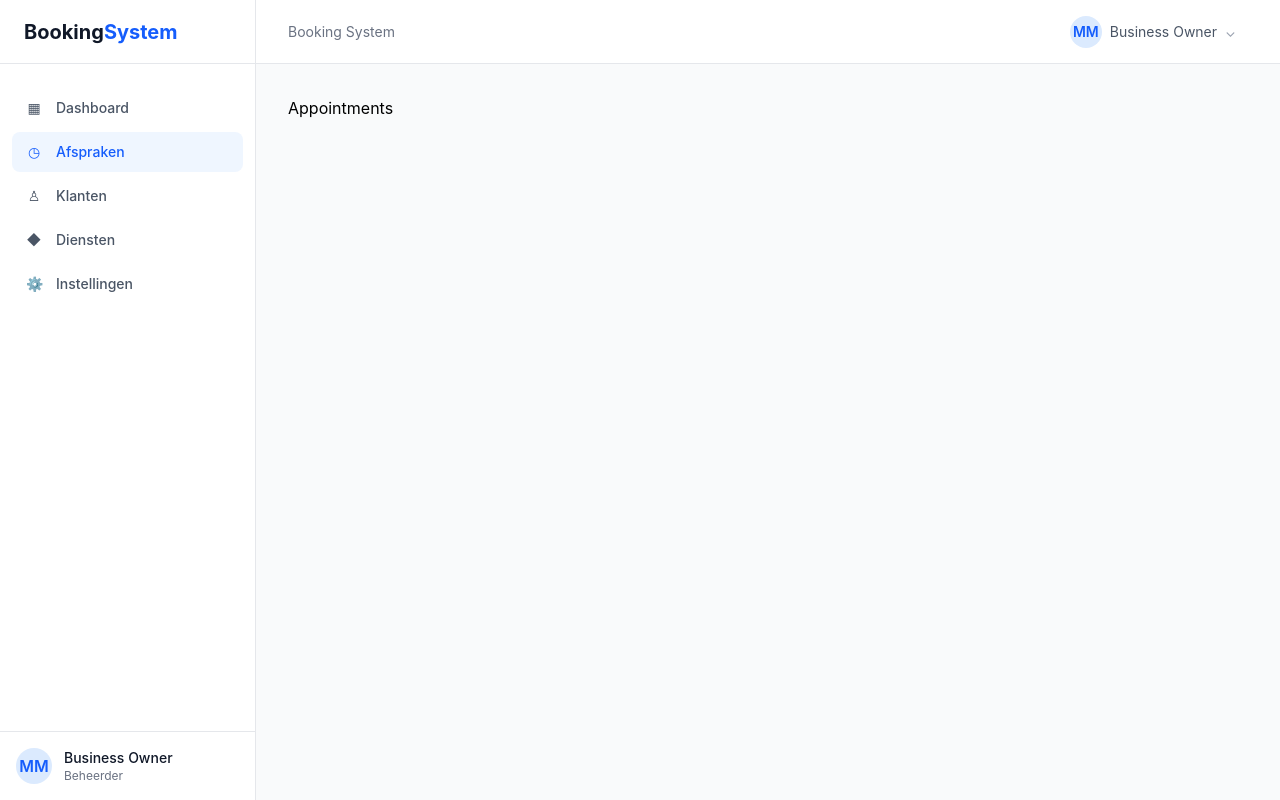
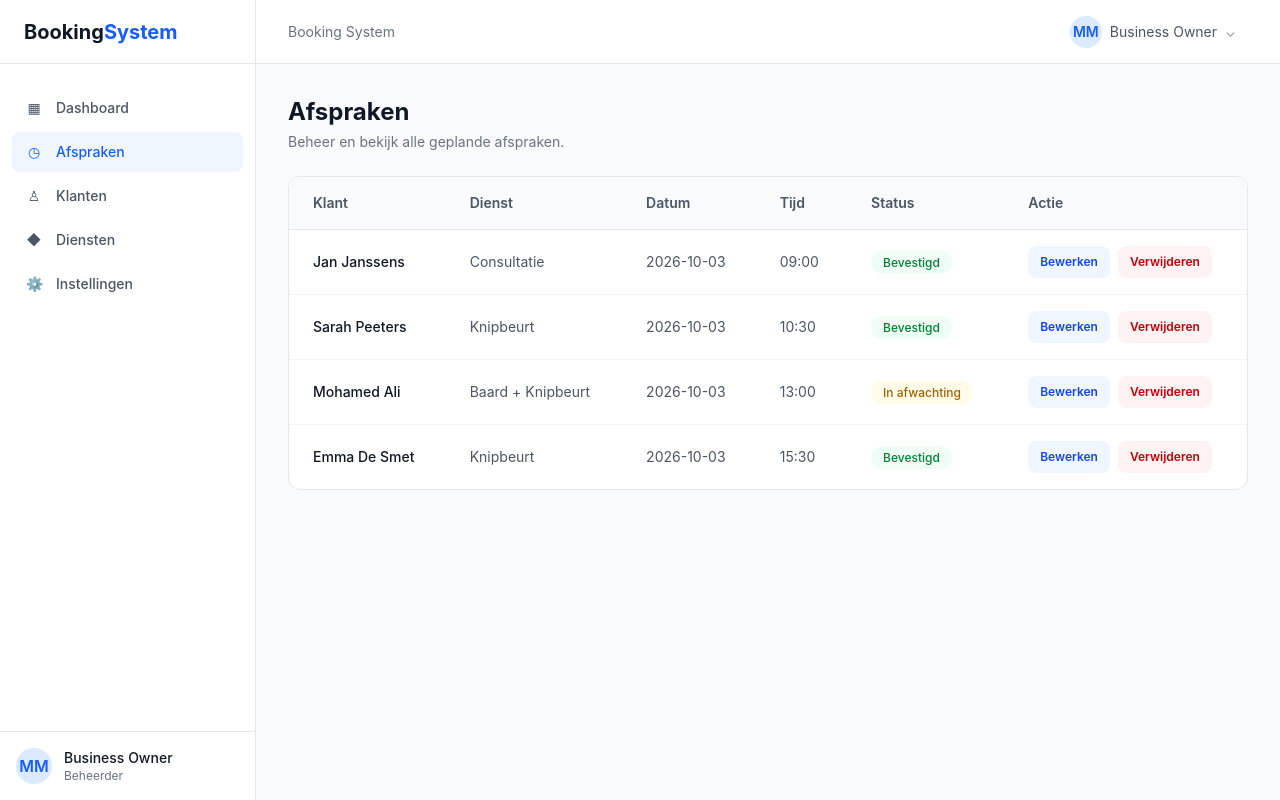
Before and after one commit to KDG-Muhammet/booking-system, a React (Vite) app: page /appointments in a window 1280 px wide. Built offline with nearby package versions, Linux system fonts and the light colour scheme.

Commit message:
Appointment crud functionality + page

```diff
--- a/src/components/ui/NewAppointmentForm.tsx
+++ b/src/components/ui/NewAppointmentForm.tsx
@@ -7,6 +7,8 @@ import { useAppointments } from "../../hooks/useAppointments";
 
 interface NewAppointmentFormProps {
   onClose: () => void;
+  appointmentToEdit?: Appointment;
+  onAppointmentUpdated: (appointment: Appointment) => void;
 }
 
 const schema = z.object({
@@ -19,7 +21,11 @@ const schema = z.object({
 
 type FormFields = z.infer<typeof schema>;
 
-function NewAppointmentForm({ onClose }: NewAppointmentFormProps) {
+function NewAppointmentForm({
+  onClose,
+  appointmentToEdit,
+  onAppointmentUpdated,
+}: NewAppointmentFormProps) {
   const { services } = useServices();
   const { addAppointment } = useAppointments();
 
@@ -31,11 +37,11 @@ function NewAppointmentForm({ onClose }: NewAppointmentFormProps) {
     formState: { errors, isSubmitting },
   } = useForm<FormFields>({
     defaultValues: {
-      customerName: "",
-      service: "",
-      date: "",
-      time: "",
-      notes: "",
+      customerName: appointmentToEdit?.customer ?? "",
+      service: appointmentToEdit?.serviceId?.toString() ?? "",
+      date: appointmentToEdit?.date ?? "",
+      time: appointmentToEdit?.time ?? "",
+      notes: appointmentToEdit?.notes ?? "",
     },
     resolver: zodResolver(schema),
   });
@@ -44,16 +50,20 @@ function NewAppointmentForm({ onClose }: NewAppointmentFormProps) {
     try {
       await new Promise((resolve) => setTimeout(resolve, 1000));
 
-      const newAppointment: Appointment = {
-        id: Date.now(),
+      const appointment: Appointment = {
+        id: appointmentToEdit?.id ?? Date.now(),
         customer: data.customerName,
         serviceId: Number(data.service),
         date: data.date,
         time: data.time,
         notes: data.notes,
-        status: "Bevestigd",
+        status: appointmentToEdit?.status ?? "Bevestigd",
       };
-      addAppointment(newAppointment);
+      if (appointmentToEdit) {
+        onAppointmentUpdated(appointment);
+      } else {
+        addAppointment(appointment);
+      }
 
       console.log(data);
       onClose();
@@ -184,7 +194,11 @@ function NewAppointmentForm({ onClose }: NewAppointmentFormProps) {
           className="rounded-lg bg-blue-600 px-4 py-2.5 text-sm font-semibold text-white hover:bg-blue-700"
           disabled={isSubmitting}
         >
-          {isSubmitting ? "Bezig met opslaan..." : "Afspraken maken"}
+          {isSubmitting
+            ? "Bezig met opslaan..."
+            : appointmentToEdit
+              ? "Wijzigingen opslaan"
+              : "Afspraken maken"}
         </button>
         {errors.root && (
           <p className="text-sm text-red-500">{errors.root.message}</p>
--- a/src/pages/Appointments/Appointments.tsx
+++ b/src/pages/Appointments/Appointments.tsx
@@ -1,5 +1,152 @@
+import { useState } from "react";
+import { useAppointments } from "../../hooks/useAppointments";
+import { useServices } from "../../hooks/useServices";
+import type { Appointment } from "../../types/appointment";
+import Modal from "../../components/ui/Modal";
+import NewAppointmentForm from "../../components/ui/NewAppointmentForm";
+
 function Appointments() {
-  return <h1>Appointments</h1>
+  const { appointments, deleteAppointment, updateAppointment } =
+    useAppointments();
+  const [appointmentToEdit, setAppointmentToEdit] =
+    useState<Appointment | null>(null);
+  const [appointmentToDelete, setAppointmentToDelete] =
+    useState<Appointment | null>(null);
+  const { services } = useServices();
+
+  return (
+    <div className="space-y-6">
+      <div>
+        <h1 className="text-2xl font-bold text-gray-900">Afspraken</h1>
+        <p className="mt-1 text-sm text-gray-500">
+          Beheer en bekijk alle geplande afspraken.
+        </p>
+      </div>
+      <div className="overflow-x-auto rounded-xl border border-gray-200 bg-white">
+        <table className="w-full text-left text-sm">
+          <thead className="border-b border-gray-200 bg-gray-50 text-gray-600">
+            <tr>
+              <th className="px-6 py-4 font-semibold">Klant</th>
+              <th className="px-6 py-4 font-semibold">Dienst</th>
+              <th className="px-6 py-4 font-semibold">Datum</th>
+              <th className="px-6 py-4 font-semibold">Tijd</th>
+              <th className="px-6 py-4 font-semibold">Status</th>
+              <th className="px-6 py-4 font-semibold">Actie</th>
+            </tr>
+          </thead>
+
+          <tbody className="divide-y divide-gray-100">
+            {appointments.length === 0 ? (
+              <tr>
+                <td
+                  colSpan={6}
+                  className="px-6 py-10 text-center text-gray-500"
+                >
+                  Er zijn nog geen afspraken.
+                </td>
+              </tr>
+            ) : (
+              appointments.map((appointment) => (
+                <tr key={appointment.id} className="hover:bg-gray-50">
+                  <td className="px-6 py-4 font-medium text-gray-900">
+                    {appointment.customer}
+                  </td>
+                  <td className="px-6 py-4 text-gray-600">
+                    {services.find((s) => s.id === appointment.serviceId)?.name}
+                  </td>
+                  <td className="px-6 py-4 text-gray-600">
+                    {appointment.date}
+                  </td>
+                  <td className="px-6 py-4 text-gray-600">
+                    {appointment.time}
+                  </td>
+                  <td className="px-6 py-4">
+                    <span
+                      className={`rounded-full px-3 py-1 text-xs font-medium ${
+                        appointment.status === "Bevestigd"
+                          ? "bg-green-50 text-green-700"
+                          : "bg-yellow-50 text-yellow-700"
+                      }`}
+                    >
+                      {appointment.status}
+                    </span>
+                  </td>
+                  <td className="px-6 py-4">
+                    <button
+                      type="button"
+                      onClick={() => setAppointmentToEdit(appointment)}
+                      className="mr-2 rounded-lg bg-blue-50 px-3 py-2 text-xs font-semibold text-blue-700 transition-colors hover:bg-blue-100"
+                    >
+                      Bewerken
+                    </button>
+                    <button
+                      type="button"
+                      onClick={() => setAppointmentToDelete(appointment)}
+                      className="rounded-lg bg-red-50 px-3 py-2 text-xs font-semibold text-red-700 transition-colors hover:bg-red-100"
+                    >
+                      Verwijderen
+                    </button>
+                  </td>
+                </tr>
+              ))
+            )}
+          </tbody>
+        </table>
+      </div>
+      <Modal
+        isOpen={appointmentToEdit !== null}
+        onClose={() => setAppointmentToEdit(null)}
+        title="Afspraak bewerken"
+      >
+        {appointmentToEdit && (
+          <NewAppointmentForm
+            onClose={() => setAppointmentToEdit(null)}
+            appointmentToEdit={appointmentToEdit}
+            onAppointmentUpdated={updateAppointment}
+          />
+        )}
+      </Modal>
+      {/* Delete Appointment Modal warning */}
+      <Modal
+        isOpen={appointmentToDelete !== null}
+        onClose={() => setAppointmentToDelete(null)}
+        title="Afspraak verwijderen"
+      >
+        <div className="space-y-5">
+          <p className="text-sm text-gray-600">
+            Weet je zeker dat je de afspraak{" "}
+            <span className="font-semibold text-gray-900">
+              {appointmentToDelete?.customer}
+            </span>{" "}
+            wilt verwijderen? Deze actie kan niet ongedaan worden gemaakt.
+          </p>
+
+          <div className="flex justify-end gap-3">
+            <button
+              type="button"
+              onClick={() => setAppointmentToDelete(null)}
+              className="rounded-lg border border-gray-300 px-4 py-2 text-sm font-medium hover:bg-gray-50"
+            >
+              Annuleren
+            </button>
+
+            <button
+              type="button"
+              onClick={() => {
+                if (appointmentToDelete) {
+                  deleteAppointment(appointmentToDelete.id);
+                  setAppointmentToDelete(null);
+                }
+              }}
+              className="rounded-lg bg-red-600 px-4 py-2 text-sm font-medium text-white hover:bg-red-700"
+            >
+              Verwijderen
+            </button>
+          </div>
+        </div>
+      </Modal>
+    </div>
+  );
 }
 
-export default Appointments
+export default Appointments;
--- a/src/pages/Services/Services.tsx
+++ b/src/pages/Services/Services.tsx
@@ -151,7 +151,7 @@ function Services() {
           serviceToEdit={serviceToEdit ?? undefined}
         />
       </Modal>
-
+      {/* Delete Service Modal war */}
       <Modal
         isOpen={serviceToDelete !== null}
         onClose={() => setServiceToDelete(null)}
```
